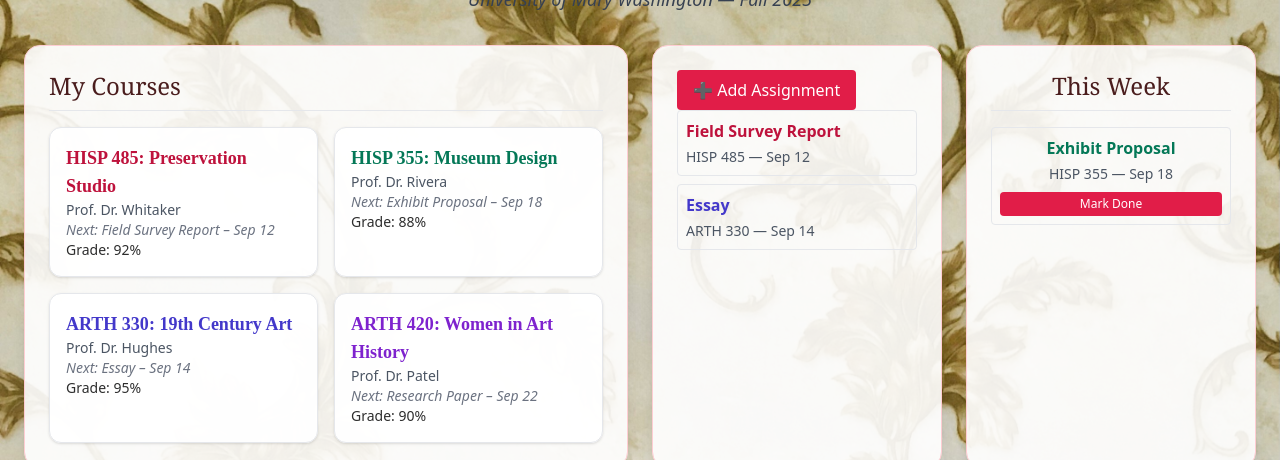
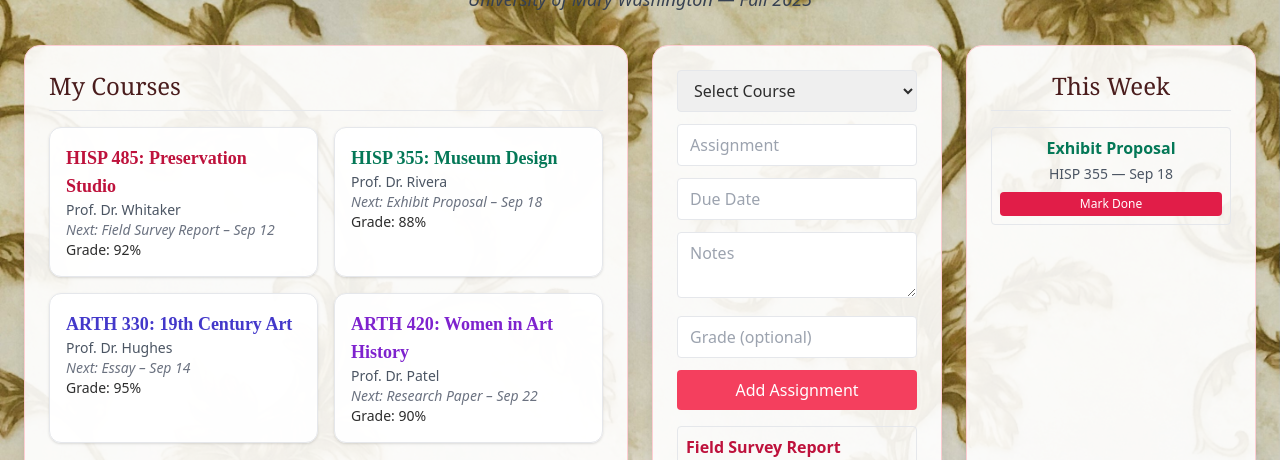
Before and after one commit to simoncollard8-png/jennas-dashboard, a Next.js app: page / in a window 1280 px wide. Shown: the part 177-637 px from the top of the page. Built offline with nearby package versions, Linux system fonts and the light colour scheme.

Commit message:
Add dropdown, notes, and grade to AssignmentForm

```diff
--- a/components/AssignmentForm.tsx
+++ b/components/AssignmentForm.tsx
@@ -3,101 +3,100 @@
 import React, { useState } from "react";
 
 interface AssignmentFormProps {
-  onAdd: (assignment: {
-    course: string;
-    assignment: string;
-    due: string;
-    notes: string;
-    grade: number | null;
-    color: string;
-  }) => void;
+  onAdd: (
+    course: string,
+    assignment: string,
+    due: string,
+    notes: string,
+    grade: number | null
+  ) => void;
 }
+
+const courses = [
+  "HISP 485",
+  "HISP 355",
+  "ARTH 330",
+  "ARTH 420",
+  "HISP 404",
+  "ARTH 350",
+  "IDLS 499"
+];
 
 export default function AssignmentForm({ onAdd }: AssignmentFormProps) {
   const [course, setCourse] = useState("");
   const [assignment, setAssignment] = useState("");
   const [due, setDue] = useState("");
   const [notes, setNotes] = useState("");
-  const [grade, setGrade] = useState<string>("");
-
-  const [open, setOpen] = useState(false);
+  const [grade, setGrade] = useState<number | null>(null);
 
   const handleSubmit = (e: React.FormEvent) => {
     e.preventDefault();
     if (!course || !assignment || !due) return;
-
-    onAdd({
-      course,
-      assignment,
-      due,
-      notes,
-      grade: grade ? Number(grade) : null,
-      color: "text-rose-700",
-    });
-
+    onAdd(course, assignment, due, notes, grade);
     setCourse("");
     setAssignment("");
     setDue("");
     setNotes("");
-    setGrade("");
-    setOpen(false); // collapse after submit
+    setGrade(null);
   };
 
   return (
-    <div className="space-y-2">
-      <button
-        type="button"
-        onClick={() => setOpen(!open)}
-        className="bg-rose-600 text-white px-4 py-2 rounded hover:bg-rose-700"
-      >
-        {open ? "Close Form" : "➕ Add Assignment"}
-      </button>
-
-      {open && (
-        <form
-          onSubmit={handleSubmit}
-          className="space-y-2 mt-2 border rounded-lg p-4 bg-white/80"
-        >
-          <input
+    <form onSubmit={handleSubmit} className="mb-4 space-y-3">
+      {/* Course Dropdown */}
+      <select
         value={course}
         onChange={(e) => setCourse(e.target.value)}
-            placeholder="Course"
-            className="w-full border rounded p-2"
-          />
+        className="w-full px-3 py-2 border rounded"
+      >
+        <option value="">Select Course</option>
+        {courses.map((c) => (
+          <option key={c} value={c}>
+            {c}
+          </option>
+        ))}
+      </select>
+
+      {/* Assignment */}
       <input
+        type="text"
+        placeholder="Assignment"
         value={assignment}
         onChange={(e) => setAssignment(e.target.value)}
-            placeholder="Assignment"
-            className="w-full border rounded p-2"
+        className="w-full px-3 py-2 border rounded"
       />
+
+      {/* Due Date */}
       <input
-            type="date"
+        type="text"
+        placeholder="Due Date"
         value={due}
         onChange={(e) => setDue(e.target.value)}
-            className="w-full border rounded p-2"
+        className="w-full px-3 py-2 border rounded"
       />
+
+      {/* Notes */}
       <textarea
+        placeholder="Notes"
         value={notes}
         onChange={(e) => setNotes(e.target.value)}
-            placeholder="Notes (optional)"
-            className="w-full border rounded p-2"
-            rows={3}
+        className="w-full px-3 py-2 border rounded"
       />
+
+      {/* Grade */}
       <input
         type="number"
-            value={grade}
-            onChange={(e) => setGrade(e.target.value)}
         placeholder="Grade (optional)"
-            className="w-full border rounded p-2"
+        value={grade ?? ""}
+        onChange={(e) => setGrade(e.target.value ? Number(e.target.value) : null)}
+        className="w-full px-3 py-2 border rounded"
       />
+
       <button
         type="submit"
-            className="bg-rose-600 text-white px-4 py-2 rounded hover:bg-rose-700"
+        className="w-full bg-rose-500 text-white px-3 py-2 rounded hover:bg-rose-600 transition"
       >
-            Save Assignment
+        Add Assignment
       </button>
     </form>
-      )}
-    </div>
   );
 }
```
Lines whose indentation alone changed are shown as unchanged.
